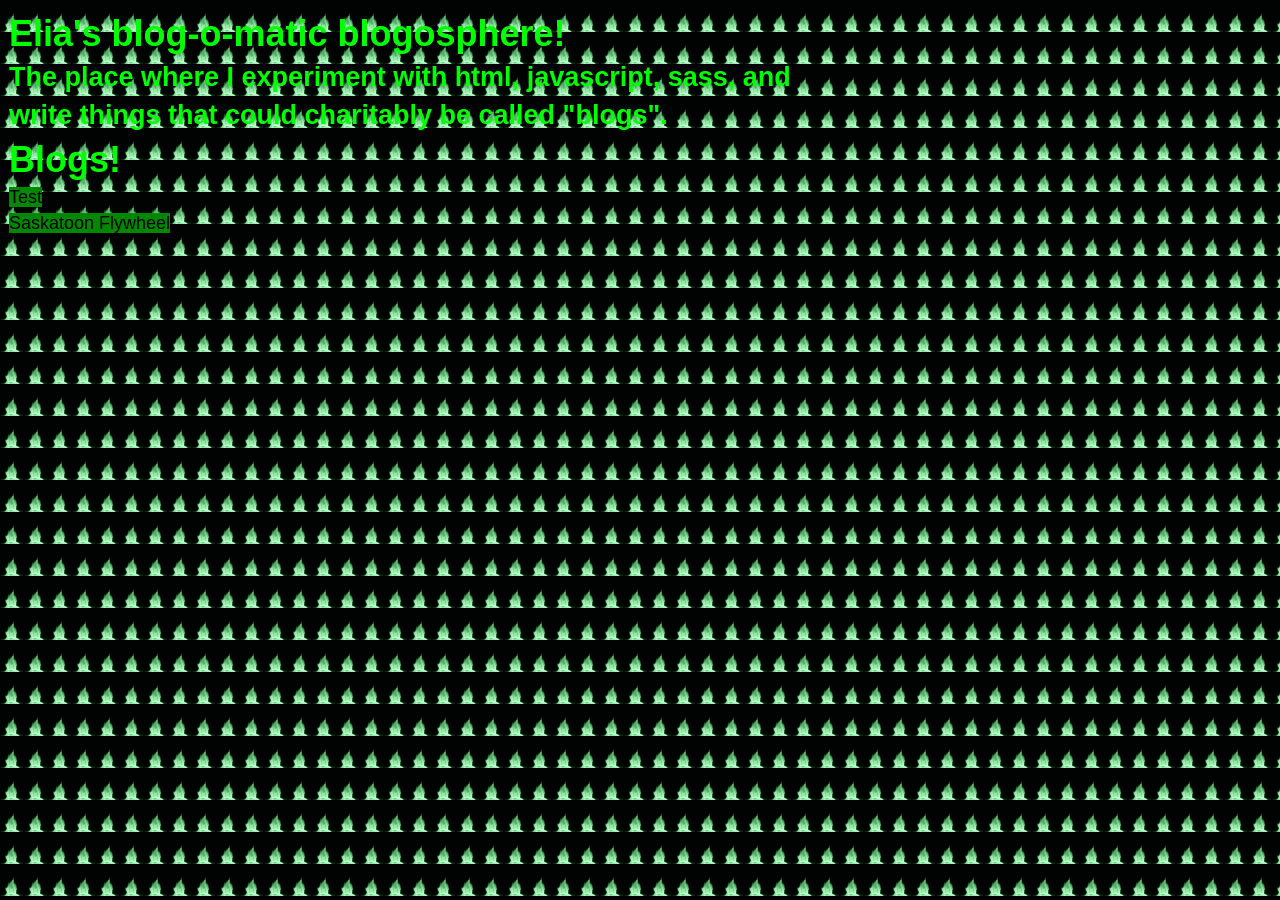
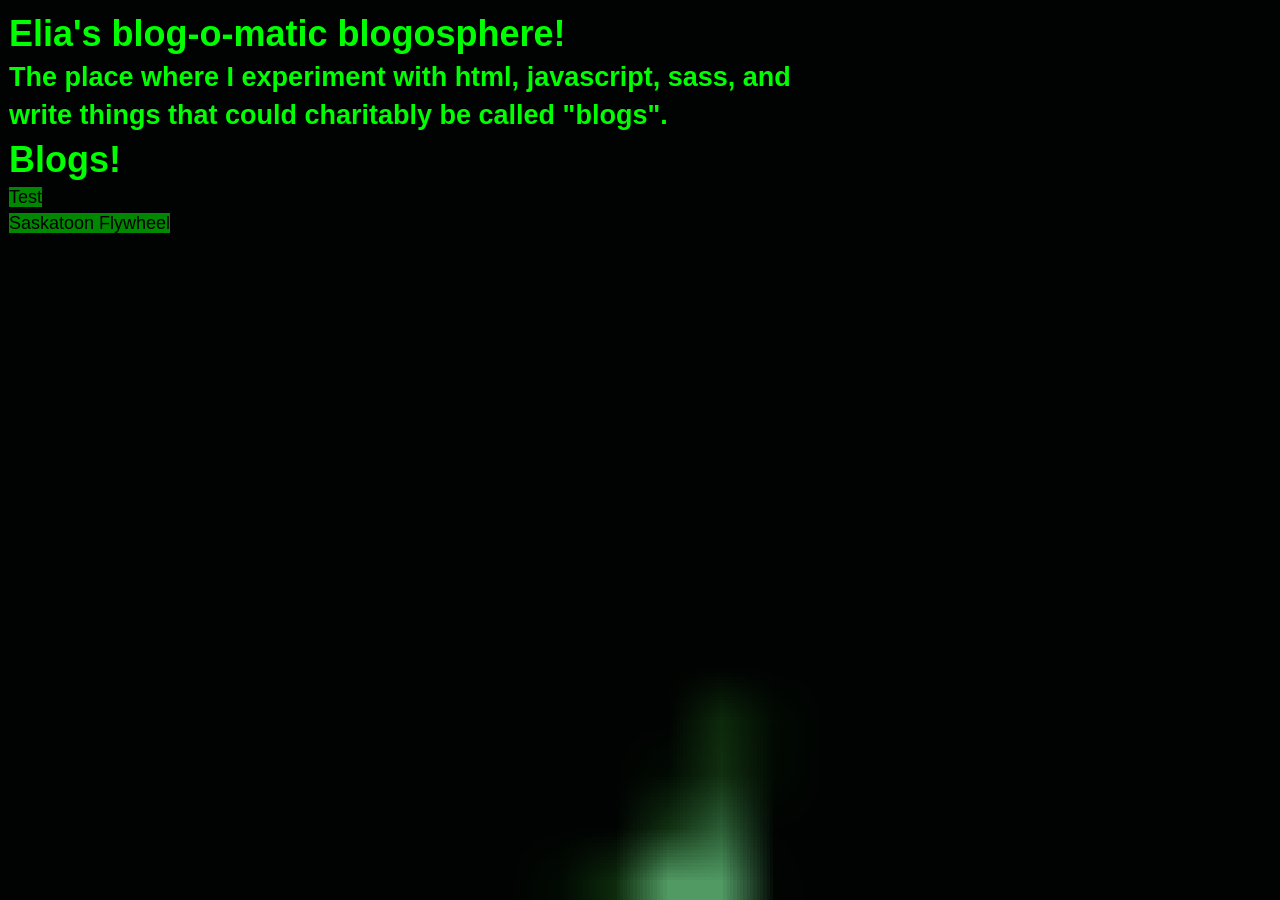
Before and after one commit to EliaTarasoff/EliaTarasoff.github.io, a Jekyll site: the page built from index.html, in a window 1280 px wide. Built offline with Jekyll 4.4.1, drawn with Linux system fonts in a browser that asks for light colours.

Commit message:
Update default.sass

```diff
--- a/css/default.sass
+++ b/css/default.sass
@@ -21,6 +21,7 @@ $x3: $x1 * 3
 body
     background-color: #0FF
     background-image: url("green-flames.gif")
+    background-size: 100%
     max-width: 800px
     color: $green
     font: $x2 fixed, sans-serif
```
